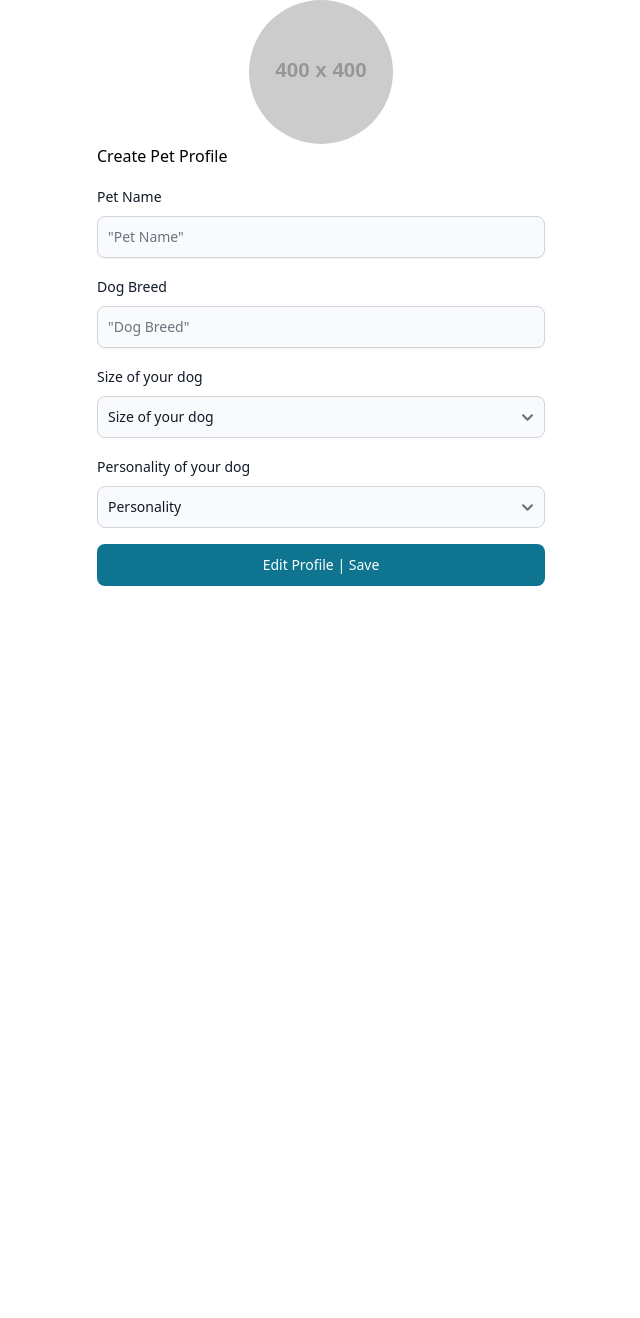
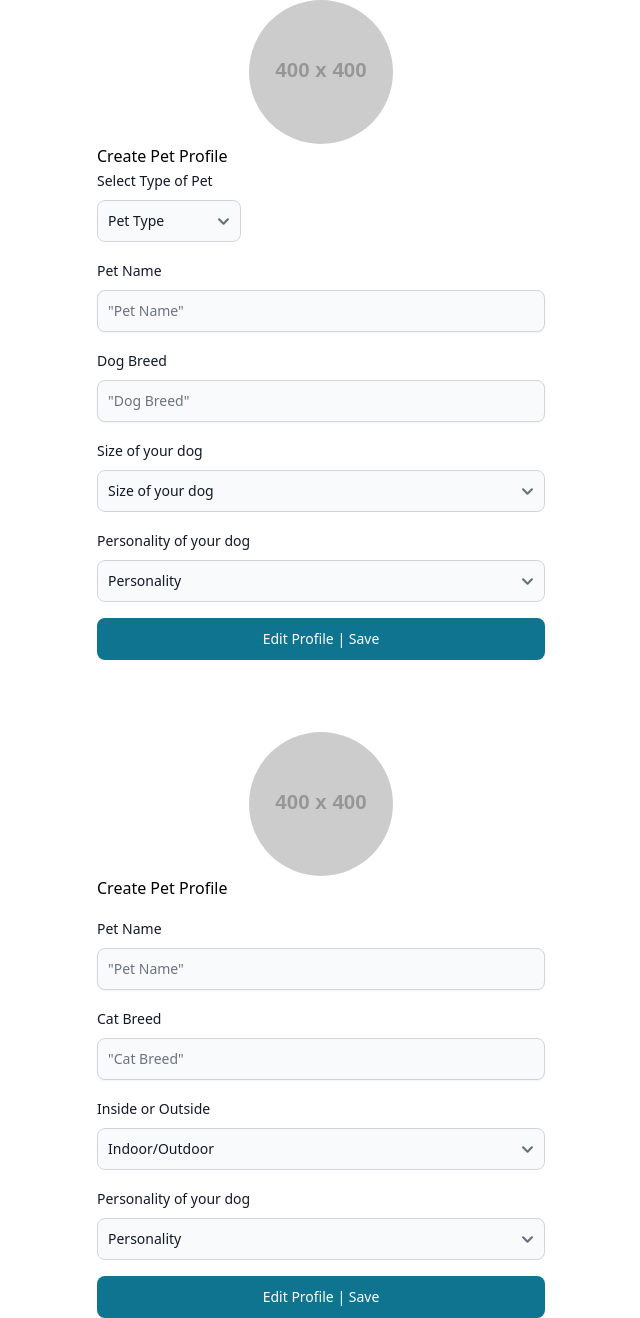
Before and after one commit to cohort-web-47/Capstone, a Next.js app in the folder frontend/: page /create-pet-profile in a window 1280 px wide. Shown: the whole page, without its empty margins (319-959 px from the left). Before the commit the page ends 800 px from the top, so only its background shows below. Built offline with nearby package versions, Linux system fonts and the light colour scheme.

Commit message:
added dropdown menus

```diff
--- a/frontend/src/app/create-pet-profile/page.tsx
+++ b/frontend/src/app/create-pet-profile/page.tsx
@@ -8,7 +8,21 @@ export default function () {
                 <img className="rounded-full w-36 h-36 mx-auto" src={"https://placehold.co/400"} alt="placeholder"/>
             </div>
             <form className="flex max-w-md flex-col gap-4 mx-auto">
-                <h3>Create Pet Profile</h3>
+                <div>
+                    <h3>Create Pet Profile</h3>
+
+                    <div className="w-36">
+                        <div className="mb-2 block">
+                            <Label htmlFor="SelectTypeofPet" value="Select Type of Pet"/>
+                        </div>
+                        <Select id="Selected Pet" required>
+                            <option>Pet Type</option>
+                            <option>Cat</option>
+                            <option>Dog</option>
+                        </Select>
+                    </div>
+
+                </div>
                 <div>
                     <div className="mb-2 block">
                         <Label htmlFor="petname" value="Pet Name"/>
@@ -37,7 +51,7 @@ export default function () {
                     <div className="mb-2 block">
                         <Label htmlFor="Personality" value="Personality of your dog"/>
                     </div>
-                    <Select id="Personality" required >
+                    <Select id="Personality" required>
                         <option>Personality</option>
                         <option>Calm</option>
                         <option>Playful</option>
@@ -49,6 +63,55 @@ export default function () {
                 <Button type="submit"> Edit Profile | Save </Button>
             </form>
 
+<br/><br/><br/>
+
+            <div>
+                <img className="rounded-full w-36 h-36 mx-auto" src={"https://placehold.co/400"} alt="placeholder"/>
+            </div>
+            <form className="flex max-w-md flex-col gap-4 mx-auto">
+                <h3>Create Pet Profile</h3>
+                <div>
+                    <div className="mb-2 block">
+                        <Label htmlFor="petname" value="Pet Name"/>
+                    </div>
+                    <TextInput id="petname" type="Pet Name" placeholder='"Pet Name"' required shadow/>
+                </div>
+                <div>
+                    <div className="mb-2 block">
+                        <Label htmlFor="CatBreed" value="Cat Breed"/>
+                    </div>
+                    <TextInput id="CatBreed" type="CatBreed" placeholder='"Cat Breed"' required shadow/>
+                </div>
+                <div className="max-w-md">
+                    <div className="mb-2 block">
+                        <Label htmlFor="Cat In/Out" value="Inside or Outside"/>
+                    </div>
+                    <Select id="Type of Cat" required>
+                        <option>Indoor/Outdoor</option>
+                        <option>Inside</option>
+                        <option>Outside</option>
+                        <option>In & Out</option>
+                    </Select>
+                </div>
+                <div className="max-w-md">
+                    <div className="mb-2 block">
+                        <Label htmlFor="Personality" value="Personality of your dog"/>
+                    </div>
+                    <Select id="Personality" required>
+                        <option>Personality</option>
+                        <option>Fancy</option>
+                        <option>Calm</option>
+                        <option>Playful</option>
+                        <option>Excited</option>
+                        <option>Snooty</option>
+                        <option>Loner</option>
+                    </Select>
+                </div>
+
+                <Button type="submit"> Edit Profile | Save </Button>
+            </form>
+
+
         </>
     )
 }
```
